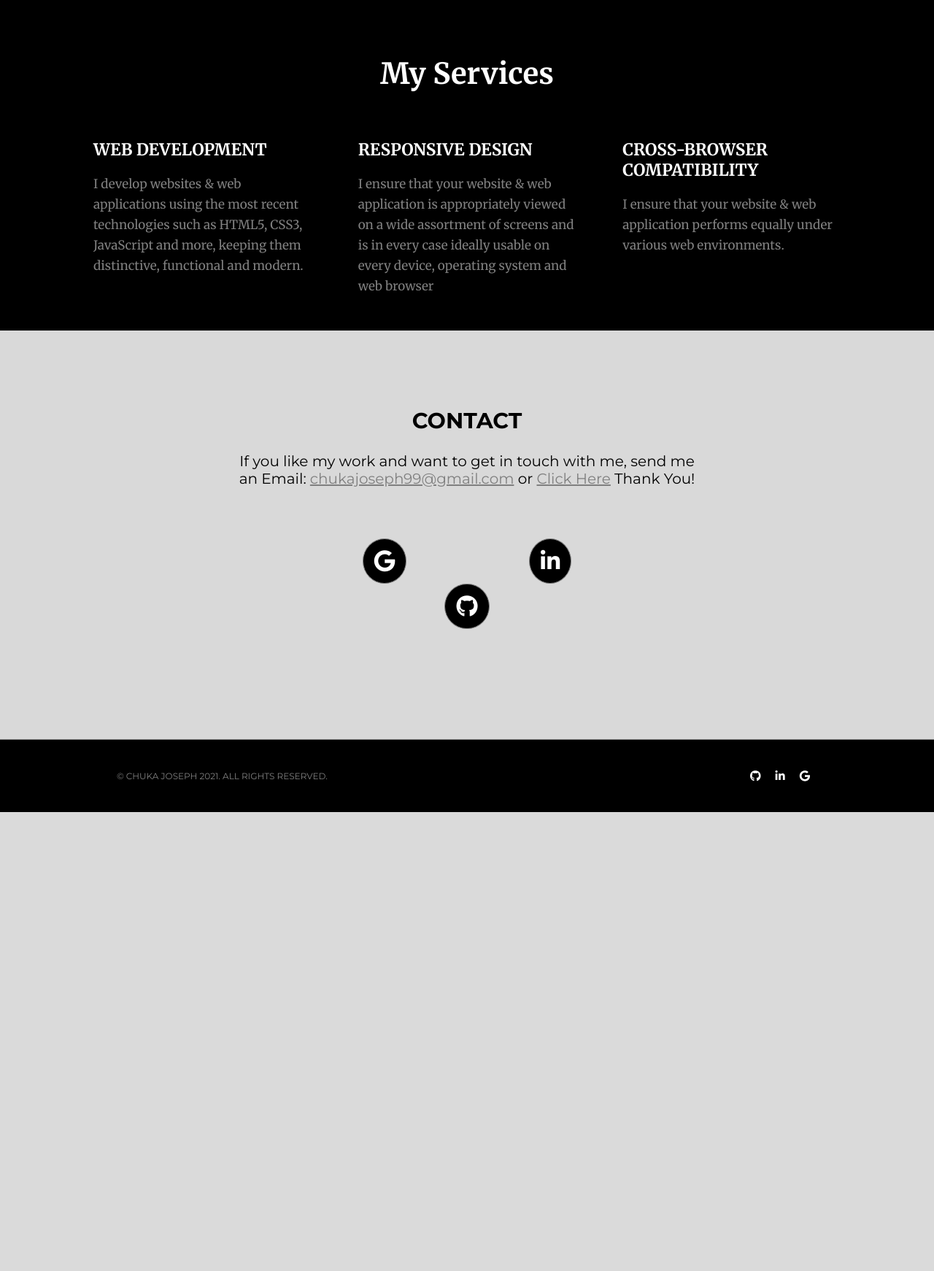
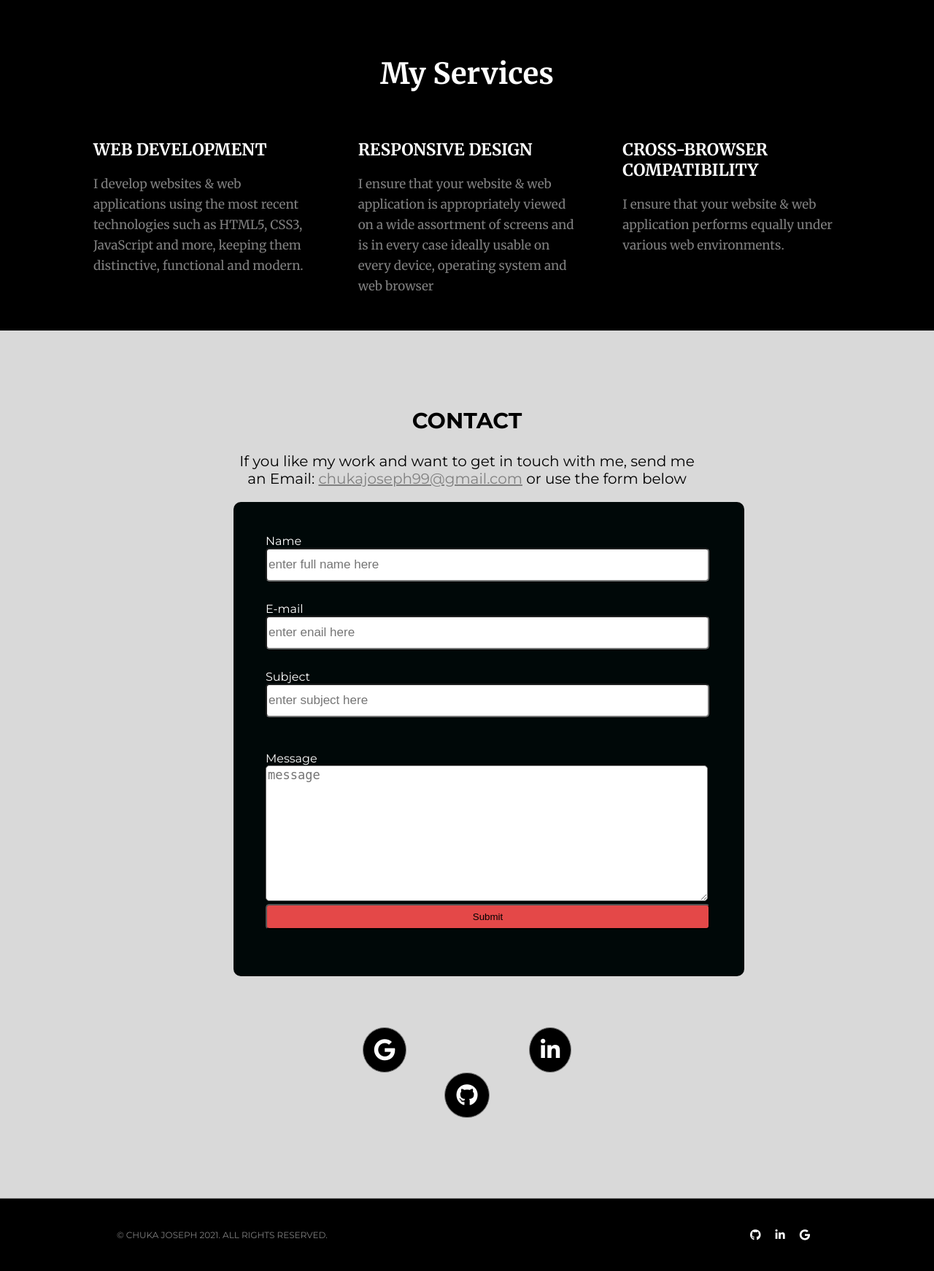
Before and after one commit to Chukajoseph99/chukajoseph-mywbesite, a PHP site: page / in a window 1280 px wide. Shown: the part 2718-4460 px from the top of the page at 73% size. Before the commit the page ends 3831 px from the top, so only its background shows below. Run offline with PHP 8.4, Linux system fonts and the light colour scheme; some libraries are stand-ins or nearby versions.

Commit message:
Add files via upload

```diff
--- a/index.html
+++ b/index.html
@@ -44,7 +44,7 @@
 
 <div class="content">
 <h1 data-aos="fade-down" data-aos-easing="ease-in-out" data-aos-delay="400">HELLO I'M CHUKA JOSEPH.</h1>
-<p data-aos="fade-up" data-aos-easing="ease-in-out" data-aos-delay="400">I am a developer specialized in <span style="color:blue">Front End </span> <span style="color:red">Web Development</span>.</p>
+<p data-aos="fade-up" data-aos-easing="ease-in-out" data-aos-delay="400">I am a <span style="color:blue">Web Developer </span>& <span style="color:red">Web Designer</span>.</p>
 
 </div>
 
@@ -53,32 +53,60 @@
 <div class="section2" id="about">
   <div class="container2">
   <h1 data-aos="fade-right">ABOUT CHUKA JOSEPH</h1>
-  <p data-aos="fade-left">My name is Chukwuka Joseph Nwachukwu, i am a front end developer with a flair for creativity and problem solving. As a front end developer, i am passionate about building quality websites & web applications and also improving existing websites & web applications for individuals and organisations using several modern innovative technology stacks. I am passionate about learning and improving on my knowledge base about front end development so i actively seek out new technologies and stay up-to-date on industry trends and advancements; I also focus on modern and responsive website & web application solutions.</p>
+  <p data-aos="fade-left">My name is Chukwuka Joseph Nwachukwu, i am a web developer and designer with a flair for creativity and problem solving. i am passionate about building & designing quality websites & web applications and also improving existing websites & web applications for individuals and organisations using several modern innovative technology stacks. I am passionate about learning and improving on my knowledge base about web development & web design so i actively seek out new technologies and stay up-to-date on industry trends and advancements; I also focus on modern and responsive website & web application solutions.</p>
   <p data-aos="fade-left"></p>
-
-
-
-  </div>
-
-
-
-
-  </div>
+   </div>
+</div>
 
 
 <div class="container3" id="portfolio">
 <h1 data-aos="fade-left" data-aos-delay="500">Portfolio</h1>
-<p data-aos="fade-right" data-aos-delay="700">This is a portfolio of some projects i have designed and developed.</p>
+<p data-aos="fade-right" data-aos-delay="700">Here are some projects i have designed and developed.</p>
 <div class="container3-cols">
 
 <div class="column" data-aos="zoom-in">
-<a href="https://www.loopxtech.ml" target="_blank">  <img src="images/image1.png"  class="image" alt="loopxtech" style="">
+<a href="https://www.loopxtech.ml" target="_blank">  <img src="images/image1.png"  class="image" alt="loopxtech">
 <div class="overlay">
-<div class="text">www.loopxtech.ml<br><span class="spantext">Loopx technologies</span><br><span class="spantext">Web Development</span></div>
+<div class="text">www.loopxtech.ml<br><span class="spantext">Loopx technologies</span><br><span class="spantext">Web Development / Web Design</span></div>
 </div>
 </a>
  </div>
+ <div class="column"data-aos="zoom-in" >
+  <a href="https://www.tootsiegrail.ml"  target="_blank">   <img src="images/image2.png" alt="tootsiegrail">
+  <div class="overlay">
+  <div class="text">www.tootsiegrail.ml<br><span class="spantext">Tootsie Grail Restaurant<br></span><span class="spantext">Web Development / Web Design</span></div>
+   </div>
+  </a>
+  </div>
+  <div class="column" data-aos="zoom-in">
+    <a href="http://www.dovelink.ml"  target="_blank"> <img src="images/linkshortner.png" alt="linkshortner">
+    <div class="overlay">
+    <div class="text">www.dovelink.ml<br><span class="spantext">Link Shortner<br><span class="spantext">Web Development / Web Design</span></div>
+    </div>
+    </a>
+    </div>
+    <div class="column" data-aos="zoom-in" >
+      <a href="http://www.xcontactform.ml"  target="_blank"> <img src="images/xcontactform.png" alt="xcontactform">
+      <div class="overlay">
+      <div class="text">www.xcontactform.ml<br><span class="spantext">Contact Form<br><span class="spantext">Web Development / Web Design</span></div>
+      </div>
+      </a>
+      </div>
 
+      <div class="column" data-aos="zoom-in">
+        <a href="https://www.xloginform.ml"  target="_blank">   <img src="images/image4.png" alt="xlogin">
+        <div class="overlay">
+        <div class="text">www.xloginform.ml<br><span class="spantext">Login Form<br><span class="spantext">Web Development / Web Design</span></div>
+        </div>
+        </a>
+        </div>
+      <div class="column" data-aos="zoom-in" >
+      <a href="https://www.codersnetform.ml"  target="_blank"> <img src="images/image5.png" alt="codersnet" style="">
+      <div class="overlay">
+      <div class="text">www.codersnetform.ml<br><span class="spantext">Survey Form<br><span class="spantext">Web Development / Web Design</span></div>
+      </div>
+      </a>
+      </div>
  <div class="column" data-aos="zoom-in" >
   <a href="https://www.runningtracker.ml"  target="_blank"> <img src="images/image9.png" alt="runningtracker" style="">
   <div class="overlay">
@@ -86,20 +114,7 @@
   </div>
   </a>
   </div>
-<div class="column"data-aos="zoom-in" >
-<a href="https://www.tootsiegrail.ml"  target="_blank">   <img src="images/image2.png" alt="tootsiegrail" style="">
-<div class="overlay">
-<div class="text">www.tootsiegrail.ml<br><span class="spantext">Tootsie Grail Restaurant<br></span><span class="spantext">Web Development</span></div>
- </div>
-</a>
-</div>
-<div class="column" data-aos="zoom-in">
-  <a href="http://www.dovelink.ml"  target="_blank"> <img src="images/linkshortner.png" alt="linkshortner" style="">
-  <div class="overlay">
-  <div class="text">www.dovelink.ml<br><span class="spantext">Link Shortner<br><span class="spantext">Web Development</span></div>
-  </div>
-  </a>
-  </div>
+
   <div class="column" data-aos="zoom-in" >
     <a href="http://www.joexapp.ml"  target="_blank"> <img src="images/joexweather.png" alt="weatherapp" style="">
     <div class="overlay">
@@ -121,31 +136,11 @@
     </div>
     </a>
     </div>
-    <div class="column" data-aos="zoom-in" >
-      <a href="http://www.xcontactform.ml"  target="_blank"> <img src="images/xcontactform.png" alt="xcontactform" style="">
-      <div class="overlay">
-      <div class="text">www.xcontactform.ml<br><span class="spantext">Contact Form<br><span class="spantext">Web Development</span></div>
-      </div>
-      </a>
-      </div>
+
 <div class="column" data-aos="zoom-in">
 <a href="http://www.numberx.ml"  target="_blank">   <img src="images/randomnumber.png" alt="randomnumber" style="">
 <div class="overlay">
 <div class="text">www.numberx.ml<br><span class="spantext">Guess The Number Game<br><span class="spantext">Web Development</span></div>
-</div>
-</a>
-</div>
-<div class="column" data-aos="zoom-in">
-  <a href="https://www.xloginform.ml"  target="_blank">   <img src="images/image4.png" alt="xlogin" style="">
-  <div class="overlay">
-  <div class="text">www.xloginform.ml<br><span class="spantext">Login Form<br><span class="spantext">Web Development</span></div>
-  </div>
-  </a>
-  </div>
-<div class="column" data-aos="zoom-in" >
-<a href="https://www.codersnetform.ml"  target="_blank"> <img src="images/image5.png" alt="codersnet" style="">
-<div class="overlay">
-<div class="text">www.codersnetform.ml<br><span class="spantext">Survey Form<br><span class="spantext">Web Development</span></div>
 </div>
 </a>
 </div>
@@ -183,8 +178,34 @@
 <div class="section5">
 <div class="container5">
 <h2 id="contact" data-aos="fade-left">CONTACT</h2>
-<p style="text-align:center; font-size:20px"data-aos="fade-right">If you like my work and want to get in touch with me, send me an Email: <a href="mailto:chukajoseph99@gmail.com" target="_blank">chukajoseph99@gmail.com</a> or <a href="mailto:chukajoseph99@gmail.com" target="_blank">Click Here</a> Thank You!</p>
+<p style="text-align:center; font-size:20px"data-aos="fade-right">If you like my work and want to get in touch with me, send me an Email: <a href="mailto:chukajoseph99@gmail.com" target="_blank">chukajoseph99@gmail.com</a> or use the form below</p>
+<div  class="form"  data-aos="zoom-out" data-aos-easing="ease-in-out" data-aos-delay="400" >
+  <form method="POST" action="https://formsubmit.co/chukajoseph99@gmail.com" enctype="multipart/form-data">
+  <input type="hidden" name="_next" value="https://www.chukajoseph.ml/thanks.html">
+  <input type="hidden" name="_subject" value="contact form submission!">
+  <input type="hidden" name="_captcha" value="false">
+  <div class="form-group">
+    <label id="name-label" for="name">Name</label><br>
+    <input id= "name" type="text" name="name" placeholder="enter full name here">
+    </div>
+  <div class="form-group">
+  <label id="email-label" for="email">E-mail</label><br>
+  <input id="email" type="email" name="email" placeholder="enter enail here">
+  </div>
+  <div class="form-group">
+    <label id="subject-label" for="subject">Subject</label><br>
+    <input id="subject" type="text" name="subject" placeholder="enter subject here">
+    </div>
+    <br>
+  <div class="form-group">
+    <label id="coverLetter-label" for="textarea">Message</label><br>
+     <textarea id="textarea" name="textarea" rows="10" cols="50" placeholder="message"></textarea><br>
+     <input id="submit" type="submit">
+     </div>
 
+
+    </form>
+  </div>
 
 
 <p style="text-align:center" class="contact-icons" data-aos="zoom-in"><a href="mailto:chukajoseph99@gmail.com" target="_blank"><i class="fab fa-google "></i></a> <a href="https://www.linkedin.com/in/chuka-joseph-199666205/" target="_blank"><i class="fab fa-linkedin-in"></i></a>  <a href="https://github.com/Chukajoseph99" target="_blank"><i class="fab fa-github"></i></a></p>
--- a/style.css
+++ b/style.css
@@ -150,6 +150,7 @@
 
 }
 
+
 .section2{
   background-color:black;
   color:white;
@@ -285,7 +286,7 @@
 .section5{
   background-color:inherit;
   color:black;
-  height:70vh;
+  height:auto;
 }
 
 .section5 .container5{
@@ -330,6 +331,72 @@
       .section5 .container5 i:hover {
         background-color: white;
         color: black;
+      }
+
+      div.form
+      {
+          display: block;
+          text-align: center;
+
+      }
+
+      form {
+      padding: 2.5rem;
+      background-color: rgba(0, 8, 8, 1);
+      box-sizing: border-box;
+      border-radius: 10px;
+      display: inline-block;
+      margin: 0 auto;
+      text-align: left;
+      width: 700px;
+      }
+
+      form label{
+      color: white;
+      }
+
+      .form-group{
+        margin: 0 auto 1.25rem auto;
+        padding: 0.25rem;
+        border-radius: 5px;
+      }
+
+
+      textarea{
+      resize: vertical;
+
+      }
+
+      #name,#email,#subject {
+        height:40px;
+        width:600px;
+        border-radius: 5px;
+        font-size: 17px;
+      }
+
+      #name-label,#email-label,#subject-label,#coverLetter-label{
+      color: white;
+      }
+
+
+      textarea{
+        height:180px;
+        width:600px;
+        border-radius: 5px;
+        font-size: 17px;
+      }
+
+      #submit{
+        height:35px;
+        width:609px;
+        border-radius: 5px;
+        background-color:rgb(228, 72, 72);
+        cursor: pointer;
+      }
+
+      #submit:hover{
+        background-color:rgb(29, 22, 17);
+        color: white;
       }
 
 
@@ -456,6 +523,15 @@
 
 }
 
+@media (max-width: 825px){
+  form{
+  width:550px;
+  }
+  #name,#email,#subject,#textarea,#submit {
+      width:455px;
+    }
+  }
+
 @media(max-width: 700px) {
 
   .nav-ul{
@@ -525,3 +601,25 @@
 
 
 }
+
+@media (max-width:670px){
+
+
+  form{
+      width:410px;
+      }
+      #name,#email,#subject,#textarea,#submit {
+          width:305px;
+        }
+
+      }
+
+
+    @media (max-width:550px){
+    form{
+    width:350px;
+    }
+    #name,#email,#subject,#textarea,#submit {
+    width:240px;
+    }
+    }
```
